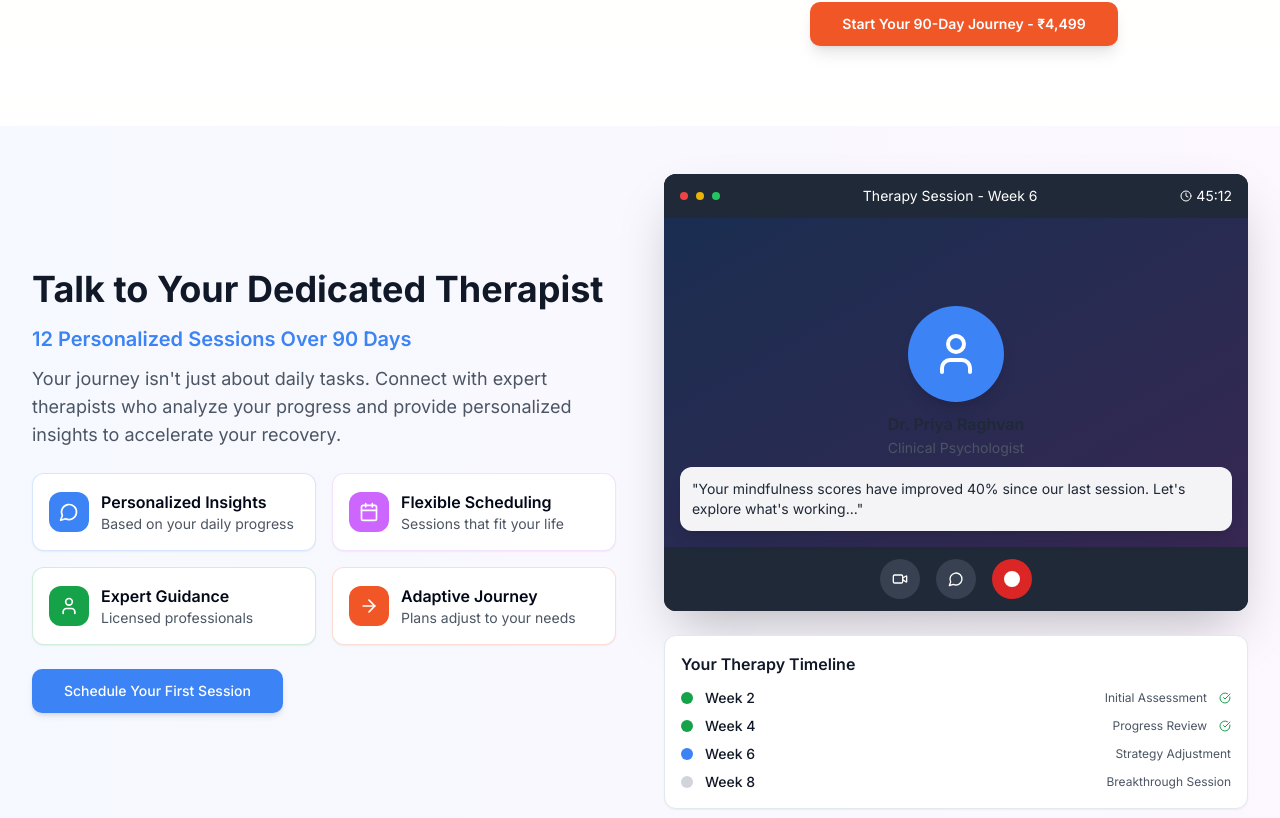
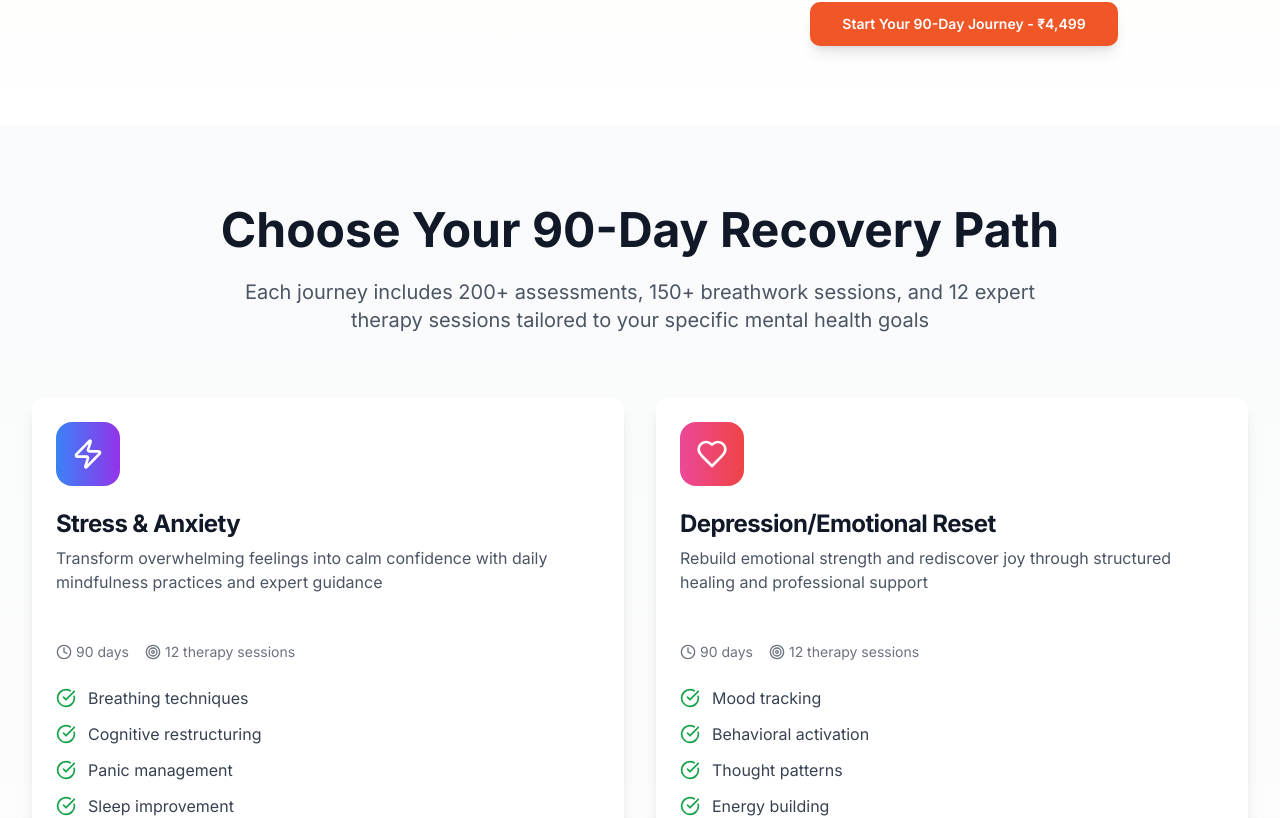
Before and after one commit to immersepe12/mindpath-ai-guide, a React (Vite) app: page / in a window 1280 px wide. Shown: the part 2020-2838 px from the top of the page. Built offline with nearby package versions, Linux system fonts and the light colour scheme.

Commit message:
Visual edit in Lovable
Edited UI in Lovable

```diff
--- a/src/components/TherapySessionHighlight.tsx
+++ b/src/components/TherapySessionHighlight.tsx
@@ -1,25 +1,39 @@
-
 import { MindTalkButton } from "./ui/button-variants";
 import { Card, CardContent } from "./ui/card";
 import { Video, Calendar, MessageCircle, User, Clock, CheckCircle, ArrowRight } from "lucide-react";
-
 interface TherapySessionHighlightProps {
   variant?: 'journeys' | 'daily';
 }
-
-const TherapySessionHighlight = ({ variant = 'journeys' }: TherapySessionHighlightProps) => {
-  const therapySchedule = [
-    { week: "Week 2", session: "Initial Assessment", status: "completed" },
-    { week: "Week 4", session: "Progress Review", status: "completed" },
-    { week: "Week 6", session: "Strategy Adjustment", status: "current" },
-    { week: "Week 8", session: "Breakthrough Session", status: "upcoming" },
-    { week: "Week 10", session: "Integration", status: "upcoming" },
-    { week: "Week 12", session: "Completion Review", status: "upcoming" }
-  ];
-
+const TherapySessionHighlight = ({
+  variant = 'journeys'
+}: TherapySessionHighlightProps) => {
+  const therapySchedule = [{
+    week: "Week 2",
+    session: "Initial Assessment",
+    status: "completed"
+  }, {
+    week: "Week 4",
+    session: "Progress Review",
+    status: "completed"
+  }, {
+    week: "Week 6",
+    session: "Strategy Adjustment",
+    status: "current"
+  }, {
+    week: "Week 8",
+    session: "Breakthrough Session",
+    status: "upcoming"
+  }, {
+    week: "Week 10",
+    session: "Integration",
+    status: "upcoming"
+  }, {
+    week: "Week 12",
+    session: "Completion Review",
+    status: "upcoming"
+  }];
   if (variant === 'daily') {
-    return (
-      <div className="mx-3 md:mx-4 mb-3 md:mb-4">
+    return <div className="mx-3 md:mx-4 mb-3 md:mb-4">
         <Card className="bg-gradient-to-r from-mindtalk-blue/10 to-mindtalk-purple/10 border-mindtalk-blue/20">
           <CardContent className="p-3 md:p-4">
             <div className="flex items-center gap-2 mb-2 md:mb-3">
@@ -44,180 +58,8 @@ const TherapySessionHighlight = ({ variant = 'journeys' }: TherapySessionHighlig
             </button>
           </CardContent>
         </Card>
-      </div>
-    );
+      </div>;
   }
-
-  return (
-    <section className="py-8 sm:py-12 bg-gradient-to-r from-mindtalk-blue/5 to-mindtalk-purple/5">
-      <div className="container mx-auto px-4 sm:px-6 lg:px-8">
-        <div className="max-w-7xl mx-auto">
-          <div className="grid grid-cols-1 lg:grid-cols-2 gap-8 lg:gap-12 items-center">
-
-            {/* Content Side */}
-            <div className="order-2 lg:order-1 space-y-4 sm:space-y-6">
-              <div>
-                <h3 className="text-2xl sm:text-3xl lg:text-4xl font-bold text-gray-900 mb-3 sm:mb-4">
-                  Talk to Your Dedicated Therapist
-                </h3>
-                <p className="text-lg sm:text-xl text-mindtalk-blue font-semibold mb-2 sm:mb-3">
-                  12 Personalized Sessions Over 90 Days
-                </p>
-                <p className="text-base sm:text-lg text-gray-600 leading-relaxed">
-                  Your journey isn't just about daily tasks. Connect with expert therapists who analyze your progress and provide personalized insights to accelerate your recovery.
-                </p>
-              </div>
-
-              <div className="grid grid-cols-1 sm:grid-cols-2 gap-4">
-                <Card className="p-3 sm:p-4 border border-mindtalk-blue/20">
-                  <div className="flex items-center gap-3">
-                    <div className="w-8 h-8 sm:w-10 sm:h-10 bg-mindtalk-blue rounded-lg flex items-center justify-center">
-                      <MessageCircle className="w-4 h-4 sm:w-5 sm:h-5 text-white" />
-                    </div>
-                    <div>
-                      <h4 className="font-semibold text-sm sm:text-base">Personalized Insights</h4>
-                      <p className="text-xs sm:text-sm text-gray-600">Based on your daily progress</p>
-                    </div>
-                  </div>
-                </Card>
-
-                <Card className="p-3 sm:p-4 border border-mindtalk-purple/20">
-                  <div className="flex items-center gap-3">
-                    <div className="w-8 h-8 sm:w-10 sm:h-10 bg-mindtalk-purple rounded-lg flex items-center justify-center">
-                      <Calendar className="w-4 h-4 sm:w-5 sm:h-5 text-white" />
-                    </div>
-                    <div>
-                      <h4 className="font-semibold text-sm sm:text-base">Flexible Scheduling</h4>
-                      <p className="text-xs sm:text-sm text-gray-600">Sessions that fit your life</p>
-                    </div>
-                  </div>
-                </Card>
-
-                <Card className="p-3 sm:p-4 border border-mindtalk-green/20">
-                  <div className="flex items-center gap-3">
-                    <div className="w-8 h-8 sm:w-10 sm:h-10 bg-mindtalk-green rounded-lg flex items-center justify-center">
-                      <User className="w-4 h-4 sm:w-5 sm:h-5 text-white" />
-                    </div>
-                    <div>
-                      <h4 className="font-semibold text-sm sm:text-base">Expert Guidance</h4>
-                      <p className="text-xs sm:text-sm text-gray-600">Licensed professionals</p>
-                    </div>
-                  </div>
-                </Card>
-
-                <Card className="p-3 sm:p-4 border border-mindtalk-orange/20">
-                  <div className="flex items-center gap-3">
-                    <div className="w-8 h-8 sm:w-10 sm:h-10 bg-mindtalk-orange rounded-lg flex items-center justify-center">
-                      <ArrowRight className="w-4 h-4 sm:w-5 sm:h-5 text-white" />
-                    </div>
-                    <div>
-                      <h4 className="font-semibold text-sm sm:text-base">Adaptive Journey</h4>
-                      <p className="text-xs sm:text-sm text-gray-600">Plans adjust to your needs</p>
-                    </div>
-                  </div>
-                </Card>
-              </div>
-
-              <div className="text-center sm:text-left">
-                <MindTalkButton
-                  variant="ai"
-                  size="lg"
-                  className="w-full sm:w-auto"
-                >
-                  Schedule Your First Session
-                </MindTalkButton>
-              </div>
-            </div>
-
-            {/* Visual Side - Mock Video Call Interface */}
-            <div className="order-1 lg:order-2">
-              <div className="relative max-w-md mx-auto lg:max-w-none">
-
-                {/* Video Call Interface */}
-                <Card className="bg-gray-900 border-0 shadow-2xl overflow-hidden">
-                  <CardContent className="p-0">
-                    {/* Video Call Header */}
-                    <div className="bg-gray-800 px-4 py-3 flex items-center justify-between">
-                      <div className="flex items-center gap-2">
-                        <div className="w-2 h-2 bg-red-500 rounded-full"></div>
-                        <div className="w-2 h-2 bg-yellow-500 rounded-full"></div>
-                        <div className="w-2 h-2 bg-green-500 rounded-full"></div>
-                      </div>
-                      <span className="text-white text-sm">Therapy Session - Week 6</span>
-                      <div className="flex items-center gap-1 text-white text-sm">
-                        <Clock className="w-3 h-3" />
-                        <span>45:12</span>
-                      </div>
-                    </div>
-
-                    {/* Therapist Video */}
-                    <div className="relative aspect-video bg-gradient-to-br from-mindtalk-blue/20 to-mindtalk-purple/20 p-6 flex items-center justify-center">
-                      <div className="text-center">
-                        <div className="w-20 h-20 sm:w-24 sm:h-24 bg-mindtalk-blue rounded-full flex items-center justify-center mx-auto mb-3 shadow-lg">
-                          <User className="w-10 h-10 sm:w-12 sm:h-12 text-white" />
-                        </div>
-                        <h4 className="text-gray-800 font-semibold mb-1">Dr. Priya Raghvan</h4>
-                        <p className="text-sm text-gray-600">Clinical Psychologist</p>
-                      </div>
-
-                      {/* Chat bubbles showing insights */}
-                      <div className="absolute bottom-4 left-4 right-4">
-                        <div className="bg-white/95 backdrop-blur rounded-lg p-3 shadow-lg">
-                          <p className="text-sm text-gray-800">
-                            "Your mindfulness scores have improved 40% since our last session. Let's explore what's working..."
-                          </p>
-                        </div>
-                      </div>
-                    </div>
-
-                    {/* Video Call Controls */}
-                    <div className="bg-gray-800 px-4 py-3 flex items-center justify-center gap-4">
-                      <button className="w-10 h-10 bg-gray-700 rounded-full flex items-center justify-center">
-                        <Video className="w-4 h-4 text-white" />
-                      </button>
-                      <button className="w-10 h-10 bg-gray-700 rounded-full flex items-center justify-center">
-                        <MessageCircle className="w-4 h-4 text-white" />
-                      </button>
-                      <button className="w-10 h-10 bg-red-600 rounded-full flex items-center justify-center">
-                        <span className="w-4 h-4 bg-white rounded-sm"></span>
-                      </button>
-                    </div>
-                  </CardContent>
-                </Card>
-
-                {/* Therapy Schedule Timeline */}
-                <Card className="mt-4 sm:mt-6">
-                  <CardContent className="p-3 sm:p-4">
-                    <h4 className="font-semibold text-gray-900 mb-3 text-sm sm:text-base">Your Therapy Timeline</h4>
-                    <div className="space-y-2">
-                      {therapySchedule.slice(0, 4).map((item, index) => (
-                        <div key={index} className="flex items-center gap-3">
-                          <div className={`w-3 h-3 rounded-full ${
-                            item.status === 'completed' ? 'bg-mindtalk-green' :
-                            item.status === 'current' ? 'bg-mindtalk-blue' :
-                            'bg-gray-300'
-                          }`}></div>
-                          <div className="flex-1">
-                            <div className="flex items-center justify-between">
-                              <span className="text-xs sm:text-sm font-medium text-gray-900">{item.week}</span>
-                              <span className="text-xs text-gray-600">{item.session}</span>
-                            </div>
-                          </div>
-                          {item.status === 'completed' && (
-                            <CheckCircle className="w-3 h-3 text-mindtalk-green" />
-                          )}
-                        </div>
-                      ))}
-                    </div>
-                  </CardContent>
-                </Card>
-              </div>
-            </div>
-          </div>
-        </div>
-      </div>
-    </section>
-  );
+  return;
 };
-
 export default TherapySessionHighlight;
```
